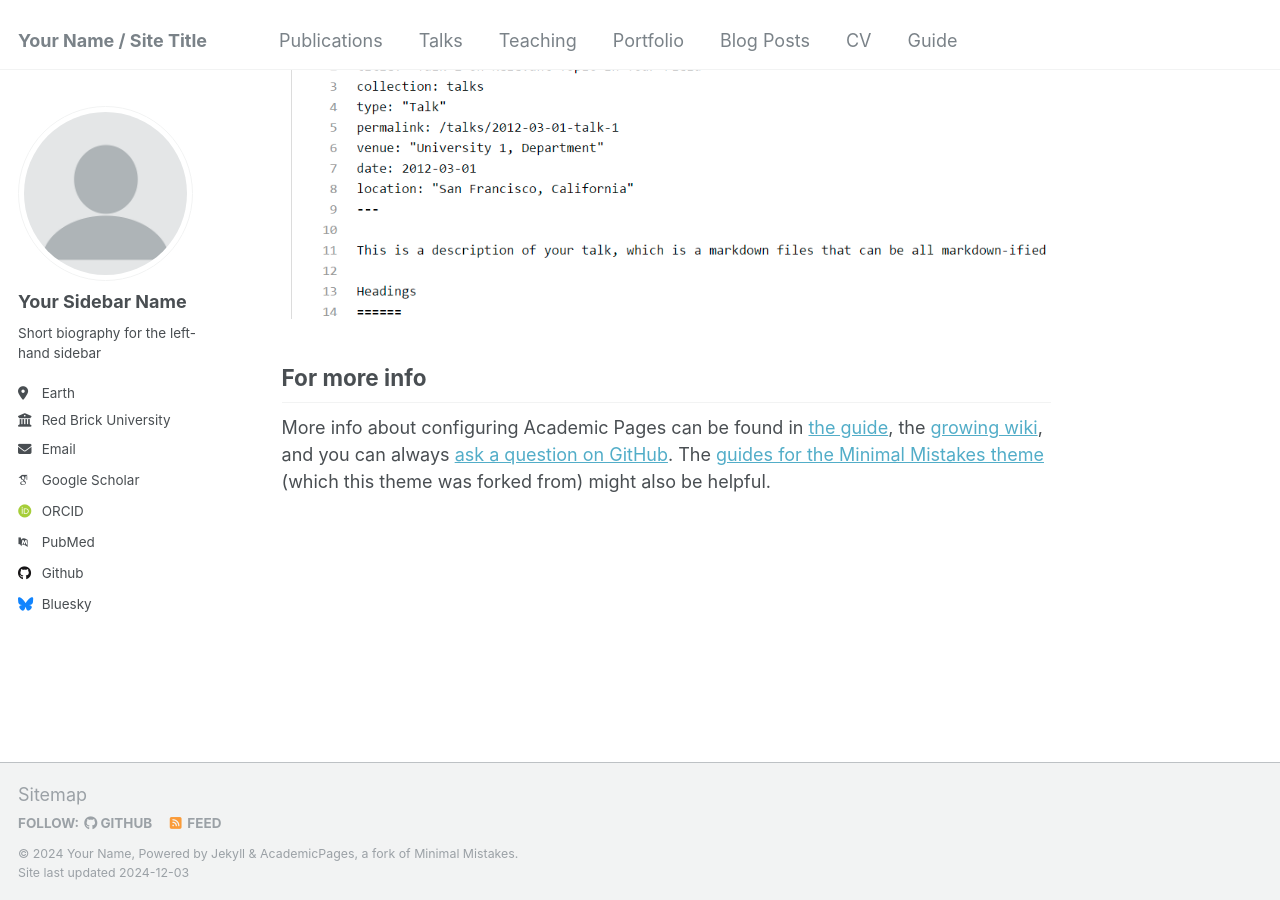
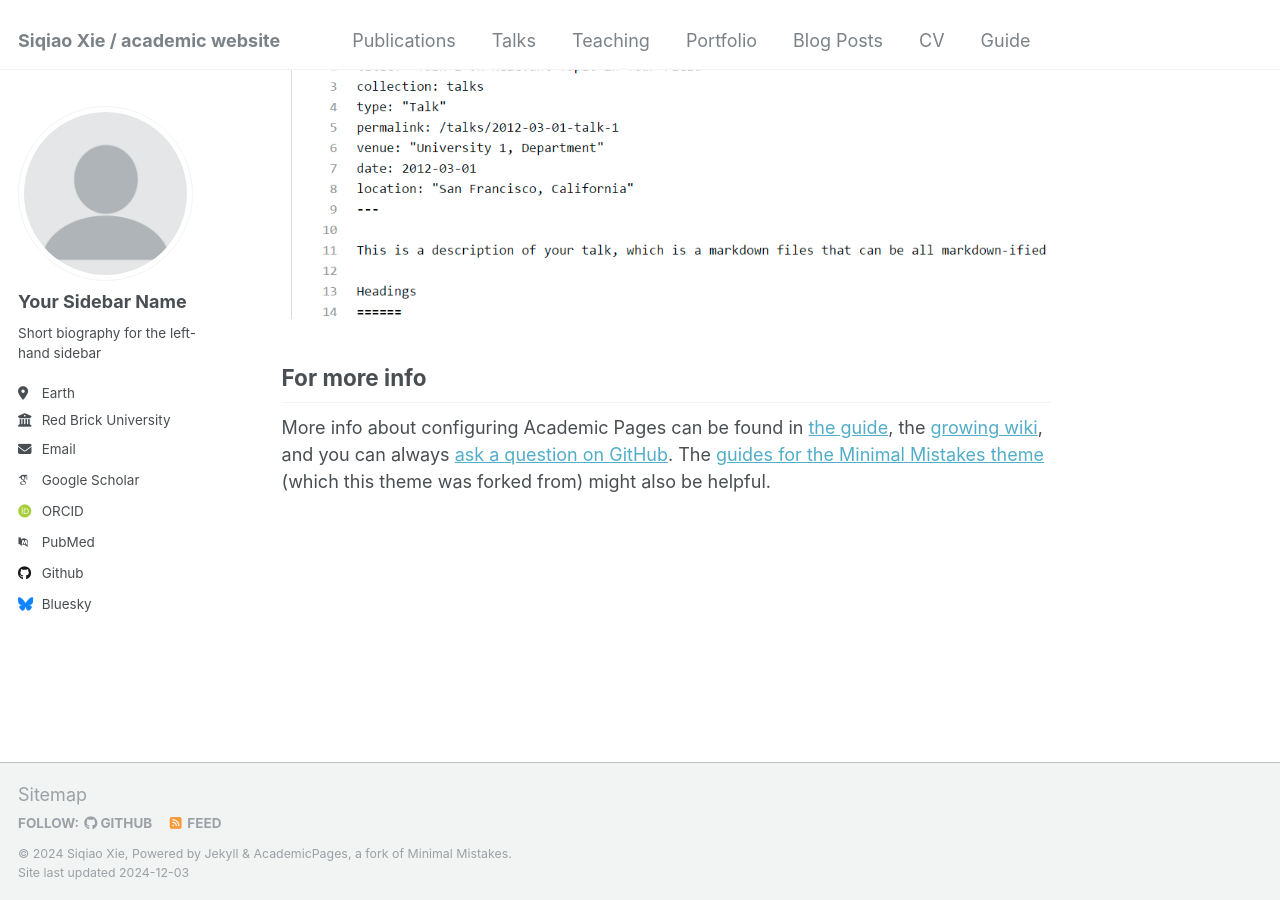
Before and after one commit to xiesiqiao/xiesiqiao.github.io, a Jekyll site: the page built from _pages/about.md, in a window 1280 px wide and 900 px high, scrolled down 2643 px. Built offline with Jekyll 4.4.1, drawn with Linux system fonts in a browser that asks for light colours; some web fonts are replaced.

Commit message:
Update _config.yml

```diff
--- a/_config.yml
+++ b/_config.yml
@@ -8,9 +8,9 @@
 
 # Basic Site Settings
 locale                   : "en-US"
-title                    : "Your Name / Site Title"
+title                    : "Siqiao Xie / academic website"
 title_separator          : "-"
-name                     : &name "Your Name"
+name                     : &name "Siqiao Xie"
 description              : &description "personal description"
 url                      : https://academicpages.github.io # the base hostname & protocol for your site e.g. "https://[your GitHub username].github.io"
 baseurl                  : "" # the subpath of your site, e.g. "/blog"
@@ -28,7 +28,7 @@ author:
   location         : "Earth"
   employer         : "Red Brick University"
   uri              : # URL
-  email            : "none@example.org"
+  email            : "xiesiqiao@outlook.com"
 
   # Academic websites
   arxiv            : # URL - Update with the correct link to your profile
```
